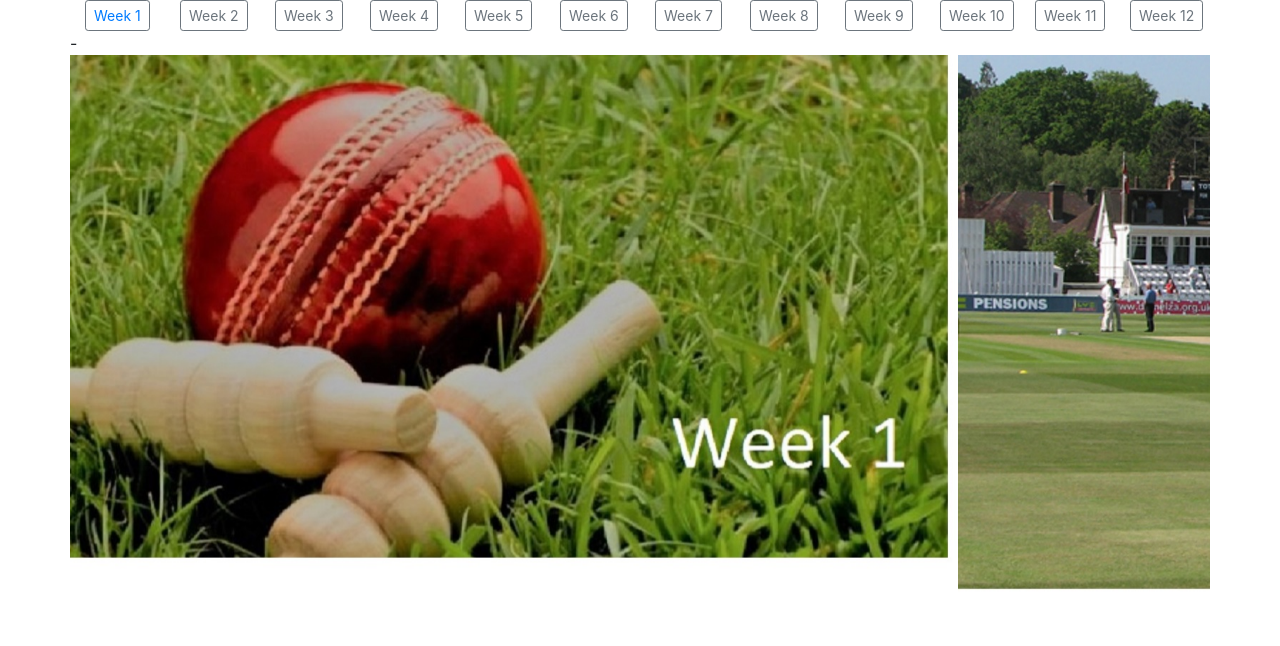
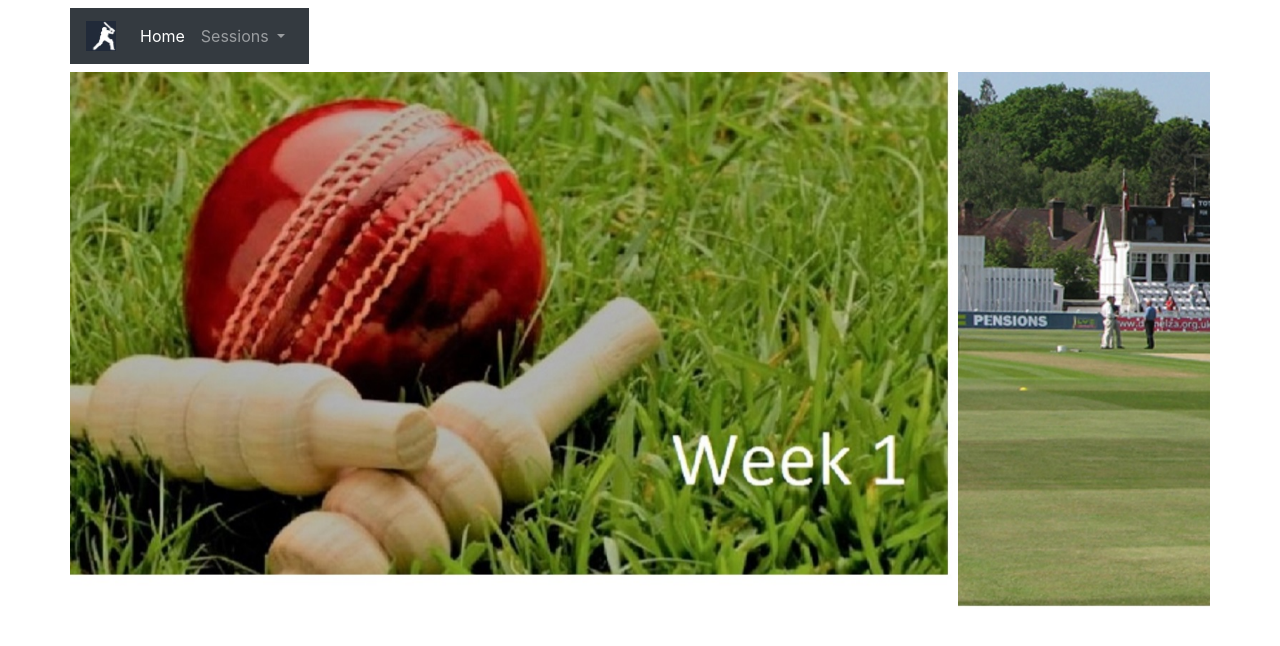
Before and after one commit to DJEvans72/DJEvans72.github.io, a plain HTML site: page index.html in a window 1280 px wide. Drawn offline with nearby package versions, Linux system fonts and the light colour scheme.

Commit message:
added Navbar with dropdown

```diff
--- a/index.html
+++ b/index.html
@@ -8,25 +8,45 @@
   </head>
   <body>
    <div class="container">
-     <div class="row">
+     <div class="row mb-2 mt-2">
 
+      <nav class="navbar navbar-expand-lg navbar-dark bg-dark">
+
+        <a class="navbar-brand"href"#">
+          <img src="images/logo.png" width="30" height="30" class="d-inline-block align-top" alt="Site Logo">
+        </a>
+
+        <button class="navbar-toggler" type="button" data-toggle="collapse" data-target="#navbarNavDropdown" aria-controls="navbarNavDropdown" aria-expand="false" aria-label="Toggle navigation">
+           <span class="navbar-toggler-icon"></span>
+        </button>
+
+        <div class="collapse navbar-collapse" id="navbarNavDropdown">
+         <ul class="navbar-nav mr-auto">
+           <li class="nav-item">
+             <a class="nav-link active" href="#">Home <span class="sr-only">(Current)</span></a>
+           </li>
+           <li class="nav-item dropdown">
+             <a class="nav-link dropdown-toggle" href="#" id="navbarDropdown" data-toggle="dropdowm" aria-haspopup="true" aria-expanded="false">
+               Sessions
+             </a>
+             <div class="dropdown-menu" aria-labelledby="navbarDropdown">
+               <a class="dropdown-item" href="pages/week1.html">Week 1</a>
+               <a class="dropdown-item" href="#">Week 2</a>
+               <a class="dropdown-item" href="#">Week 3</a>
+               <a class="dropdown-item" href="#">Week 4</a>
+             </div> <!-- Dropdown Menu /-->
+            </li>
+          </ul> <!-- navbar class /-->
+        </div> <!-- class navbar collapse /-->
+
+      </nav>
+
+<!--
         <div class="col-1"><button class="btn btn-outline-secondary btn-sm"><a href="pages/week1.html">Week 1</a></button></div>
-        <div class="col-1"><button class="btn btn-outline-secondary btn-sm">Week 2</button></div>
-        <div class="col-1"><button class="btn btn-outline-secondary btn-sm">Week 3</button></div>
-        <div class="col-1"><button class="btn btn-outline-secondary btn-sm">Week 4</button></div>
-        <div class="col-1"><button class="btn btn-outline-secondary btn-sm">Week 5</button></div>
-        <div class="col-1"><button class="btn btn-outline-secondary btn-sm">Week 6</button></div>
-        <div class="col-1"><button class="btn btn-outline-secondary btn-sm">Week 7</button></div>
-        <div class="col-1"><button class="btn btn-outline-secondary btn-sm">Week 8</button></div>
-        <div class="col-1"><button class="btn btn-outline-secondary btn-sm">Week 9</button></div>
-        <div class="col-1"><button class="btn btn-outline-secondary btn-sm">Week 10</button></div>
-        <div class="col-1"><button class="btn btn-outline-secondary btn-sm">Week 11</button></div>
-        <div class="col-1"><button class="btn btn-outline-secondary btn-sm">Week 12</button></div>
 
+/-->
      </div> <!--Row-->
-     <div class="row">
-       -
-     </div>
+
      <div class="row">
        <div id="carouselExampleSlidesOnly" class="carousel slide" data-ride="carousel">
          <div class="carousel-inner">
```
Also changed, not shown: images/logo.PNG (added).
